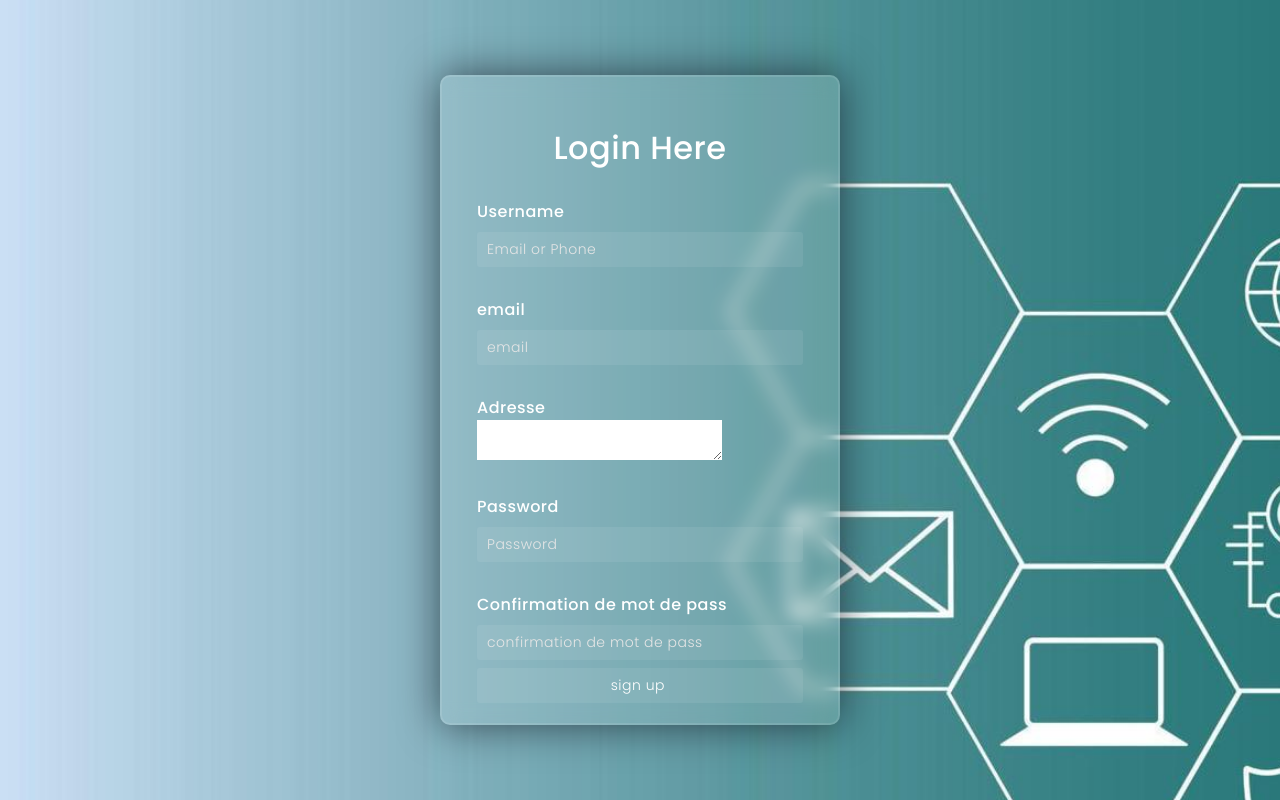
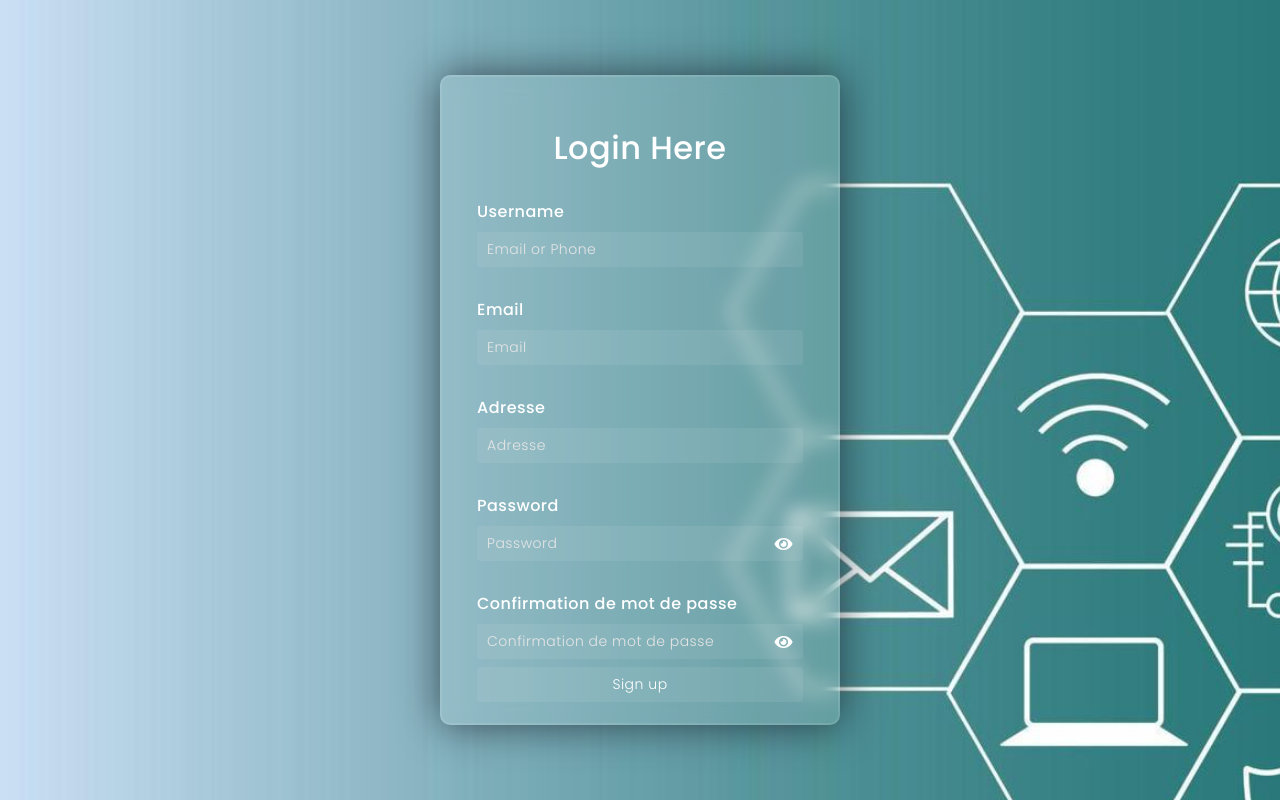
Before and after one commit to chahin-fh/e-commerce, a PHP site: page / in a window 1280 px wide. Run offline with PHP 8.4, Linux system fonts and the light colour scheme.

Commit message:
7/2/2025

```diff
--- a/sign up/index.html
+++ b/sign up/index.html
@@ -1,26 +1,51 @@
 <!DOCTYPE html>
 <html lang="en">
 <head>
-    <title>Glassmorphism login Form Tutorial in html css</title>
+    <title>Glassmorphism Login Form</title>
     <link rel="preconnect" href="https://fonts.gstatic.com">
     <link rel="stylesheet" href="https://cdnjs.cloudflare.com/ajax/libs/font-awesome/5.15.4/css/all.min.css">
     <link href="https://fonts.googleapis.com/css2?family=Poppins:wght@300;500;600&display=swap" rel="stylesheet">
     <link rel="stylesheet" href="style.css">
+    <script src="main.js"></script>
 </head>
 <body>
-    <form method="post" action="main.php" onsubmit="return vsp()">
+    <form method="post" onsubmit="return verif()">
         <h3>Login Here</h3>
         <label for="username">Username</label>
-        <input type="text" placeholder="Email or Phone" id="username" name="username">
-        <label for="email">email</label>
-        <input type="email" placeholder="email" id="email" name="email">
+        <input type="text" placeholder="Email or Phone" id="username" name="username" required>
+        <label for="email">Email</label>
+        <input type="email" placeholder="Email" id="email" name="email" required>
         <label for="adresse">Adresse</label>
-        <textarea name="adresse" id="adresse" name="adresse"></textarea>
+        <input type="text" name="adresse" id="adresse" placeholder="Adresse">
         <label for="password">Password</label>
-        <input type="password" placeholder="Password" id="password" name="password">
-        <label for="cpass">Confirmation de mot de pass </label>
-        <input type="password" placeholder="confirmation de mot de pass " id="cpass">
-        <input type="submit" id="lg" value ="sign up ">
+        <div class="password-container">
+            <input type="password" placeholder="Password" id="password" name="password" required>
+            <i class="fas fa-eye toggle-password" id="togglePassword"></i>
+        </div>
+        <label for="cpass">Confirmation de mot de passe</label>
+        <div class="password-container">
+            <input type="password" placeholder="Confirmation de mot de passe" id="cpass" required>
+            <i class="fas fa-eye toggle-password" id="toggleCpass"></i>
+        </div>
+        <input type="submit" id="lg" value="Sign up">
     </form>
+
+    <script>
+        document.getElementById('togglePassword').addEventListener('click', function() {
+            const password = document.getElementById('password');
+            const type = password.getAttribute('type') === 'password' ? 'text' : 'password';
+            password.setAttribute('type', type);
+            this.classList.toggle('fa-eye');
+            this.classList.toggle('fa-eye-slash');
+        });
+
+        document.getElementById('toggleCpass').addEventListener('click', function() {
+            const cpass = document.getElementById('cpass');
+            const type = cpass.getAttribute('type') === 'password' ? 'text' : 'password';
+            cpass.setAttribute('type', type);
+            this.classList.toggle('fa-eye');
+            this.classList.toggle('fa-eye-slash');
+        });
+    </script>
 </body>
 </html>
--- a/sign up/main.js
+++ b/sign up/main.js
@@ -1,8 +1,47 @@
-function SP() {
-    var x = document.getElementById("myInput");
-    if (x.type === "password") {
-      x.type = "text";
-    } else {
-      x.type = "password";
+function varif(){
+  let user=document.getElementById("username").value;
+  let mail=document.getElementById("email").value;
+  let adr=document.getElementById("adresse").value;
+  let pass=document.getElementById("password").value;
+  let pass2=document.getElementById("cpass").value;
+  if (verif_user(user)== false){
+
+
+  }
+}
+  function verif_user(ch) {
+    const longueurMin = 6;
+    const longueurMax = 20;
+    const regex = /^[a-zA-Z0-9._-]+$/;
+    if (ch.length < longueurMin || ch.length > longueurMax) {
+      return false;
+    }else if (!regex.test(ch)) {
+        return false;
     }
+    return true;
+}
+
+function verif_mail(ch) {
+  const domainesAcceptes = ["@gmail.com", "@outlook.com", "@yahoo.com", "@hotmail.com", "@icloud.com", "@protonmail.com"];
+  let pos = ch.indexOf("@");
+  if (pos === -1) {
+      return false;
   }
+  let domaine = ch.substring(pos);
+  return domainesAcceptes.includes(domaine);
+}
+function verif_mp1(ch) {
+  let i = 0;
+  while (i < ch.length) {
+      let char = ch.charAt(i).toUpperCase();
+      if ((char >= 'A' && char <= 'Z') || (ch.charAt(i) >= "0" && ch.charAt(i) <= "9") || (ch.charAt(i) == ".")) {
+          i++;
+      } else {
+          break;
+      }
+  }
+  return i == ch.length && ch.length >= 8;
+}
+function verif_mp2(ch, mp1) {
+  return verif_mp1(ch) && ch == mp1;
+}
--- a/sign up/style.css
+++ b/sign up/style.css
@@ -141,3 +141,17 @@ label[for="showPassword"] {
   color: #ffffff;
   cursor: pointer;
 }
+.password-container {
+  position: relative;
+}
+.password-container input {
+  width: 100%;
+  padding-right: 30px;
+}
+.password-container .toggle-password {
+  position: absolute;
+  top: 50%;
+  right: 10px;
+  transform: translateY(-50%);
+  cursor: pointer;
+}
```
